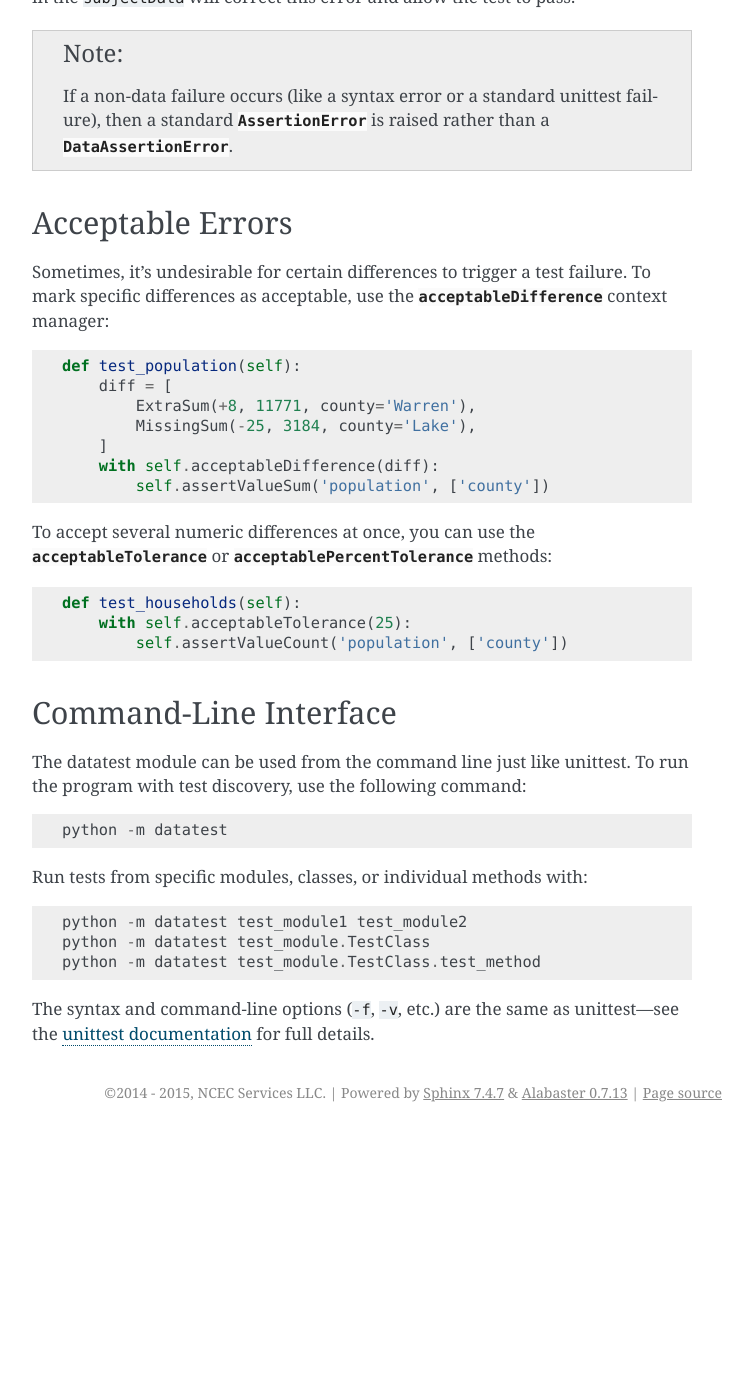
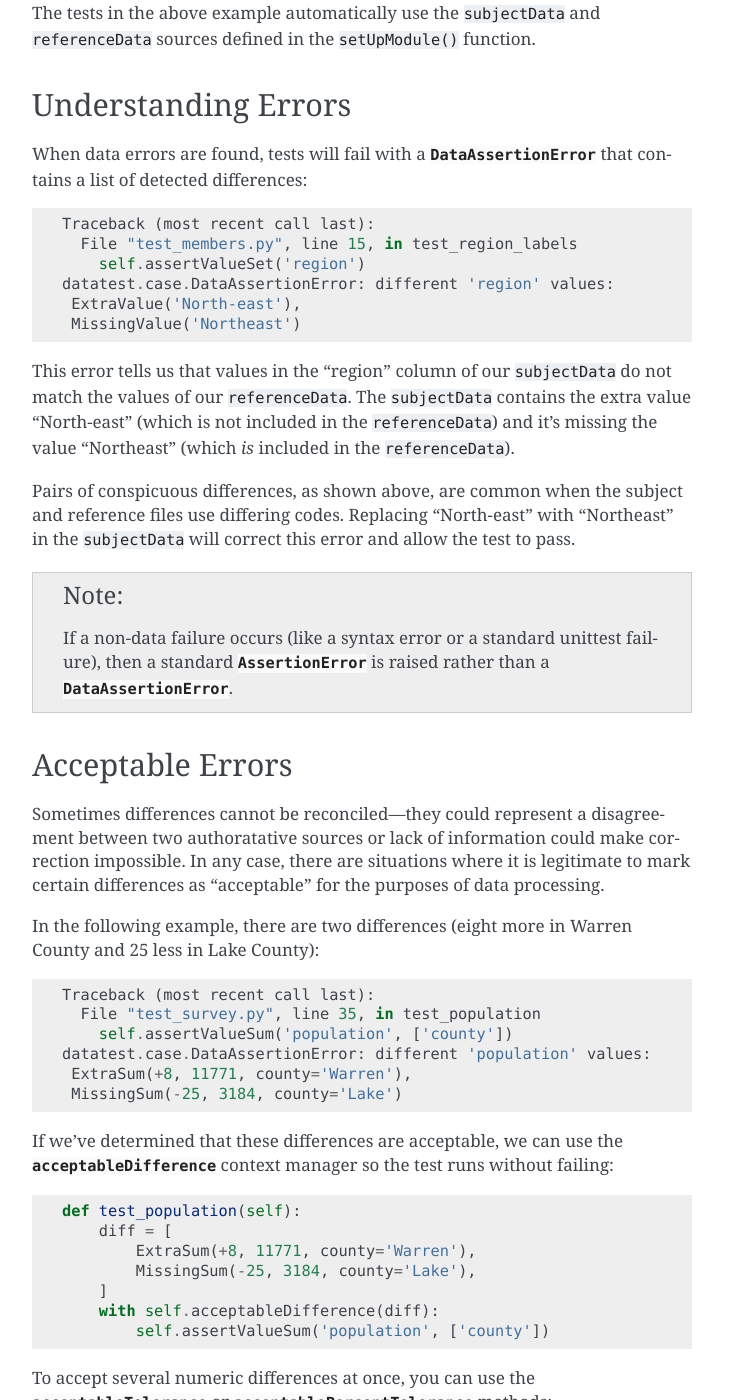
Before and after one commit to shawnbrown/datatest, a Sphinx documentation site: the page built from docs/getting_started.rst, in a window 1280 px wide and 1400 px high, scrolled down 3621 px. Shown: the whole window, without its empty margins (388-1141 px from the left). Built offline with Sphinx 7.4.7, drawn with Linux system fonts in a browser that asks for light colours; before the commit the page ends 4753 px from its top, so only the background shows below that; some of the changed text lies outside the part shown.

Commit message:
Reorder docs to help newcomers & clarify "Acceptable Difference" section.

```diff
--- a/docs/getting_started.rst
+++ b/docs/getting_started.rst
@@ -9,6 +9,36 @@
 users should be familiar with Python's standard
 `unittest <http://docs.python.org/library/unittest.html>`_ package and
 the data they want to audit.
+
+
+Command-Line Interface
+======================
+
+The datatest module can be used from the command line just like
+unittest. To run the program with :ref:`test discovery <test-discovery>`,
+use the following command::
+
+    python -m datatest
+
+Run tests from specific modules, classes, or individual methods with::
+
+    python -m datatest test_module1 test_module2
+    python -m datatest test_module.TestClass
+    python -m datatest test_module.TestClass.test_method
+
+The syntax and command-line options (``-f``, ``-v``, etc.) are the same
+as unittest---see the
+`unittest documentation <http://docs.python.org/library/unittest.html#command-line-interface>`_
+for full details.
+
+.. _test-discovery:
+.. note::
+
+    The **test discovery** process searches for tests in the current
+    directory (including package folders and sub-package folders) or in
+    a specified directory.  To learn more, see the unittest
+    documentation on `Test Discovery
+    <https://docs.python.org/3/library/unittest.html#test-discovery>`_.
 
 
 Basic Example
@@ -193,10 +223,26 @@
 Acceptable Errors
 =================
 
-Sometimes, it's undesirable for certain differences to trigger a test
-failure.  To mark specific differences as acceptable, use the
-:meth:`acceptableDifference
-<datatest.DataTestCase.acceptableDifference>` context manager::
+Sometimes differences cannot be reconciled---they could represent a
+disagreement between two authoratative sources or lack of information
+could make correction impossible.  In any case, there are situations
+where it is legitimate to mark certain differences as "acceptable"
+for the purposes of data processing.
+
+In the following example, there are two differences (eight more in
+Warren County and 25 less in Lake County)::
+
+    Traceback (most recent call last):
+      File "test_survey.py", line 35, in test_population
+        self.assertValueSum('population', ['county'])
+    datatest.case.DataAssertionError: different 'population' values:
+     ExtraSum(+8, 11771, county='Warren'),
+     MissingSum(-25, 3184, county='Lake')
+
+If we've determined that these differences are acceptable, we can use
+the :meth:`acceptableDifference
+<datatest.DataTestCase.acceptableDifference>` context manager so the
+test runs without failing::
 
     def test_population(self):
         diff = [
@@ -214,24 +260,3 @@
     def test_households(self):
         with self.acceptableTolerance(25):
             self.assertValueCount('population', ['county'])
-
-
-Command-Line Interface
-======================
-
-The datatest module can be used from the command line just like
-unittest. To run the program with test discovery, use the following
-command::
-
-    python -m datatest
-
-Run tests from specific modules, classes, or individual methods with::
-
-    python -m datatest test_module1 test_module2
-    python -m datatest test_module.TestClass
-    python -m datatest test_module.TestClass.test_method
-
-The syntax and command-line options (``-f``, ``-v``, etc.) are the same
-as unittest---see the
-`unittest documentation <http://docs.python.org/library/unittest.html#command-line-interface>`_
-for full details.
```
